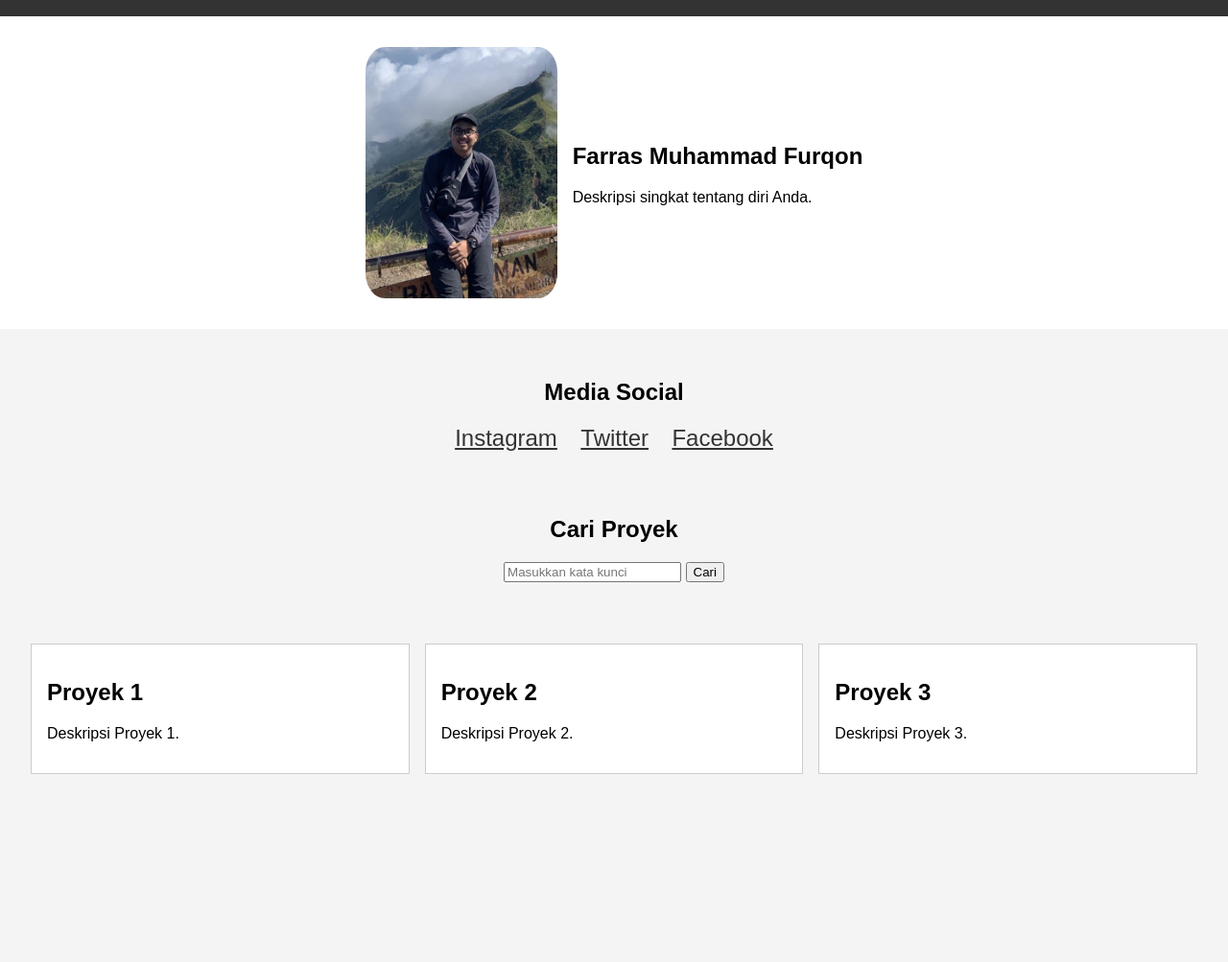
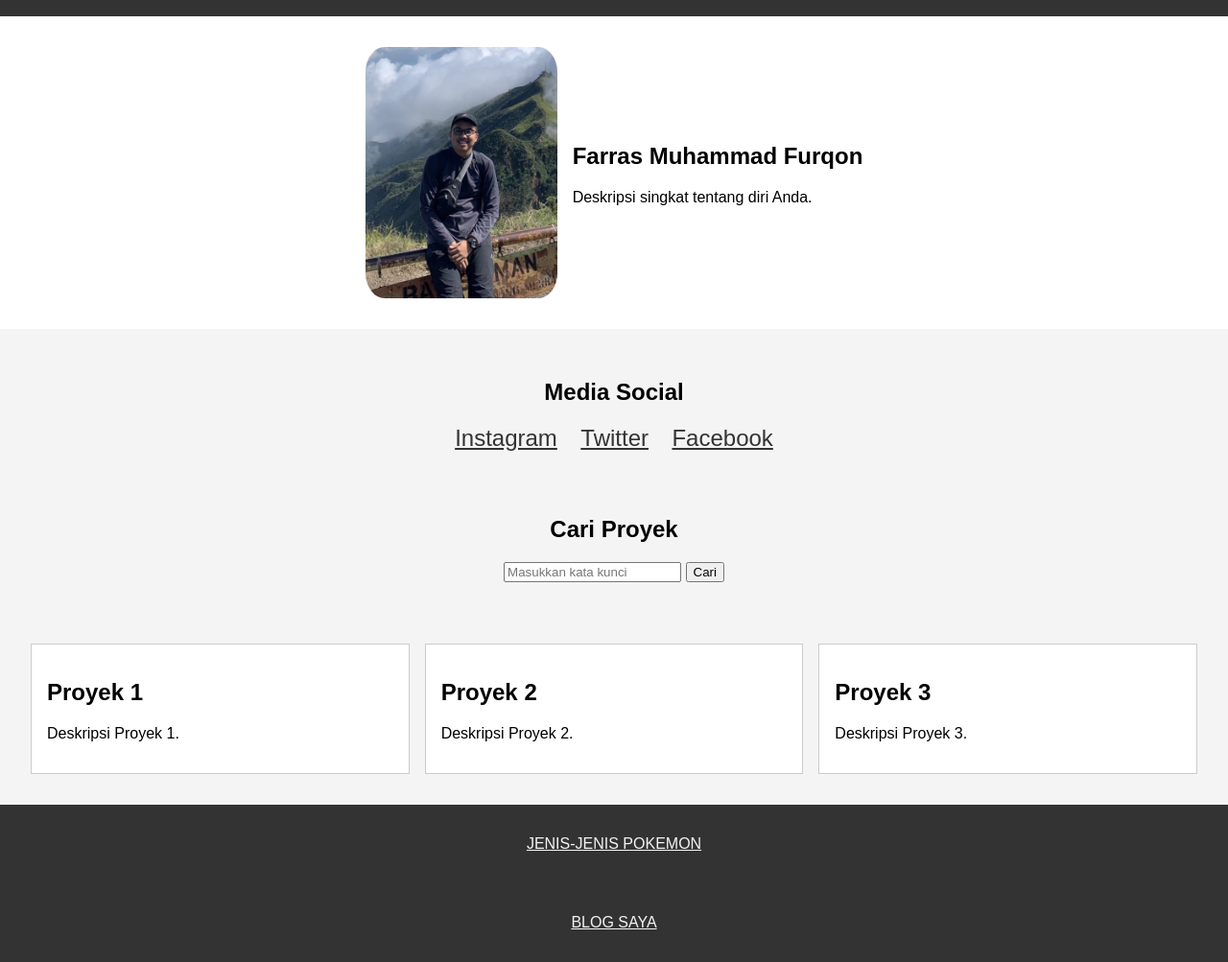
Before and after one commit to farrasmf/ProjectProtofolio, a plain HTML site: page index.html in a window 1280 px wide. Shown: the part 95-1098 px from the top of the page at 96% size. Before the commit the page ends 934 px from the top, so only its background shows below. Drawn offline with Linux system fonts and the light colour scheme.

Commit message:
#18 integrasi index.html dan blogs.html telah dikerjakan

```diff
--- a/assets/css/style.css
+++ b/assets/css/style.css
@@ -52,3 +52,19 @@ body {
     padding: 1em;
     background-color: #f4f4f4;
   }
+  .container-pokemon {
+    text-align: center;
+    padding: 2em;
+    background-color: #333;
+  }
+  .a-pokemon {
+    color: #f4f4f4;
+  }
+  .container-blogs {
+    text-align: center;
+    padding: 2em;
+    background-color: #333;
+  }
+  .a-blogs {
+    color: #f4f4f4;
+  }
--- a/index.html
+++ b/index.html
@@ -35,6 +35,13 @@
     <div class="container" id="portofolioContainer">
         <!-- List portofolio akan ditambahkan oleh JavaScript di sini -->
     </div>
+    <div class="container-pokemon">
+        <a href="pokemon.html" class="a-pokemon">JENIS-JENIS POKEMON</a>
+    </div>
+        <!-- HREF BLOG SAYA -->
+    <div class="container-blogs">
+        <a href="blogs.html" class="a-blogs">BLOG SAYA</a>
+    </div>
 </body>
 <script src="./assets/js/index.js"></script>
 </html>
```
